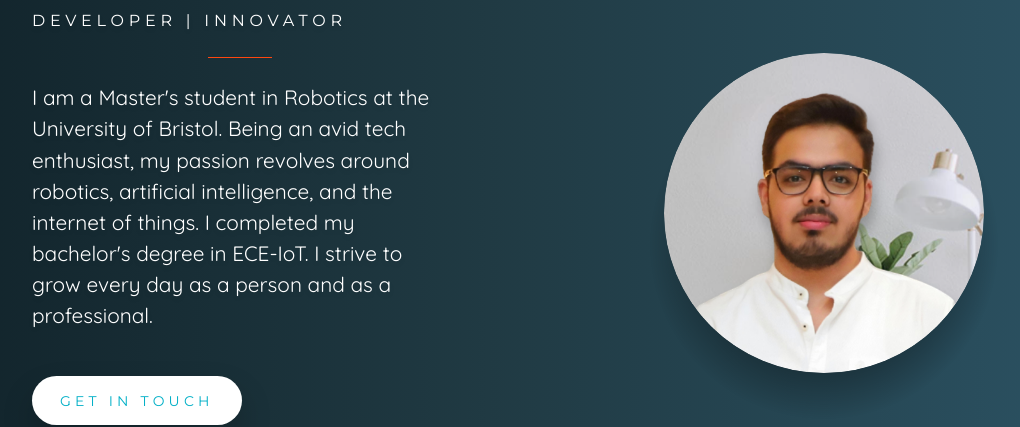
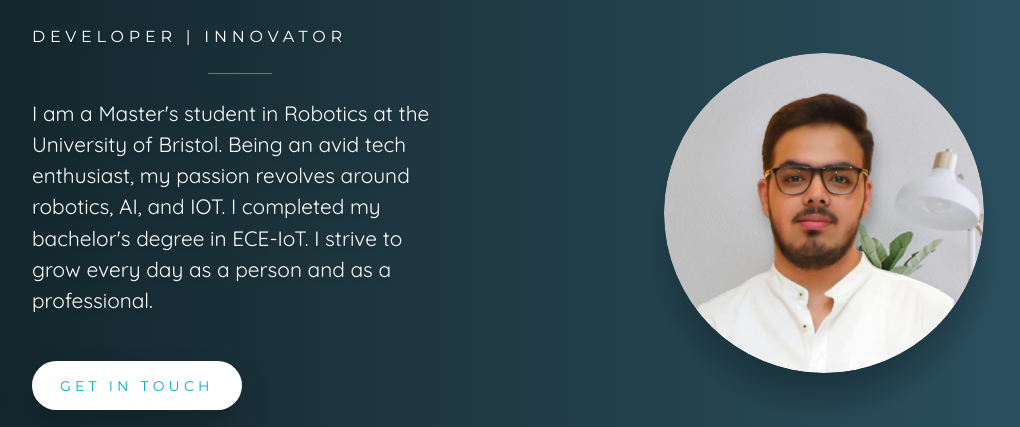
Before and after one commit to DiptanshuM/diptanshumann.github.io, a plain HTML site: page index.html in a window 1280 px wide. Shown: the part 275-702 px from the top of the page, without its empty margins (152-1172 px from the left). Drawn offline with Linux system fonts and the light colour scheme.

Commit message:
Create index.html

```diff
--- a/index.html
+++ b/index.html
@@ -53,7 +53,7 @@
             <hr class="hr">
             <div class="description">
                 <p>
-                    I am a Master's student in Robotics at the University of Bristol. Being an avid tech enthusiast, my passion revolves around robotics, artificial intelligence, and the internet of things. I completed my bachelor's degree in ECE-IoT. I strive to grow every day as a person and as a professional.
+                    I am a Master's student in Robotics at the University of Bristol. Being an avid tech enthusiast, my passion revolves around robotics, AI, and IOT. I completed my bachelor's degree in ECE-IoT. I strive to grow every day as a person and as a professional.
                 </p>
             </div>
             <div class="contact">
```
